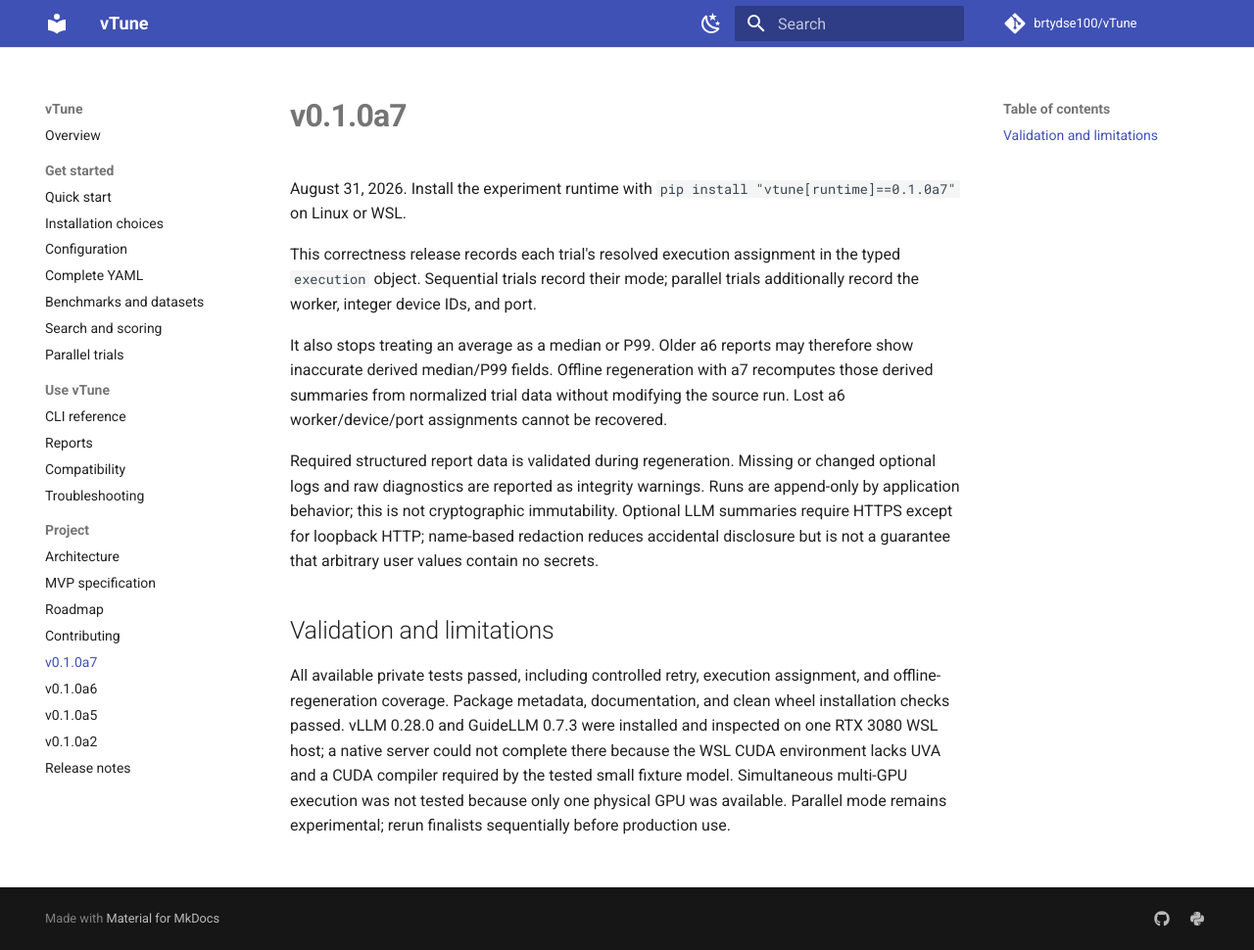
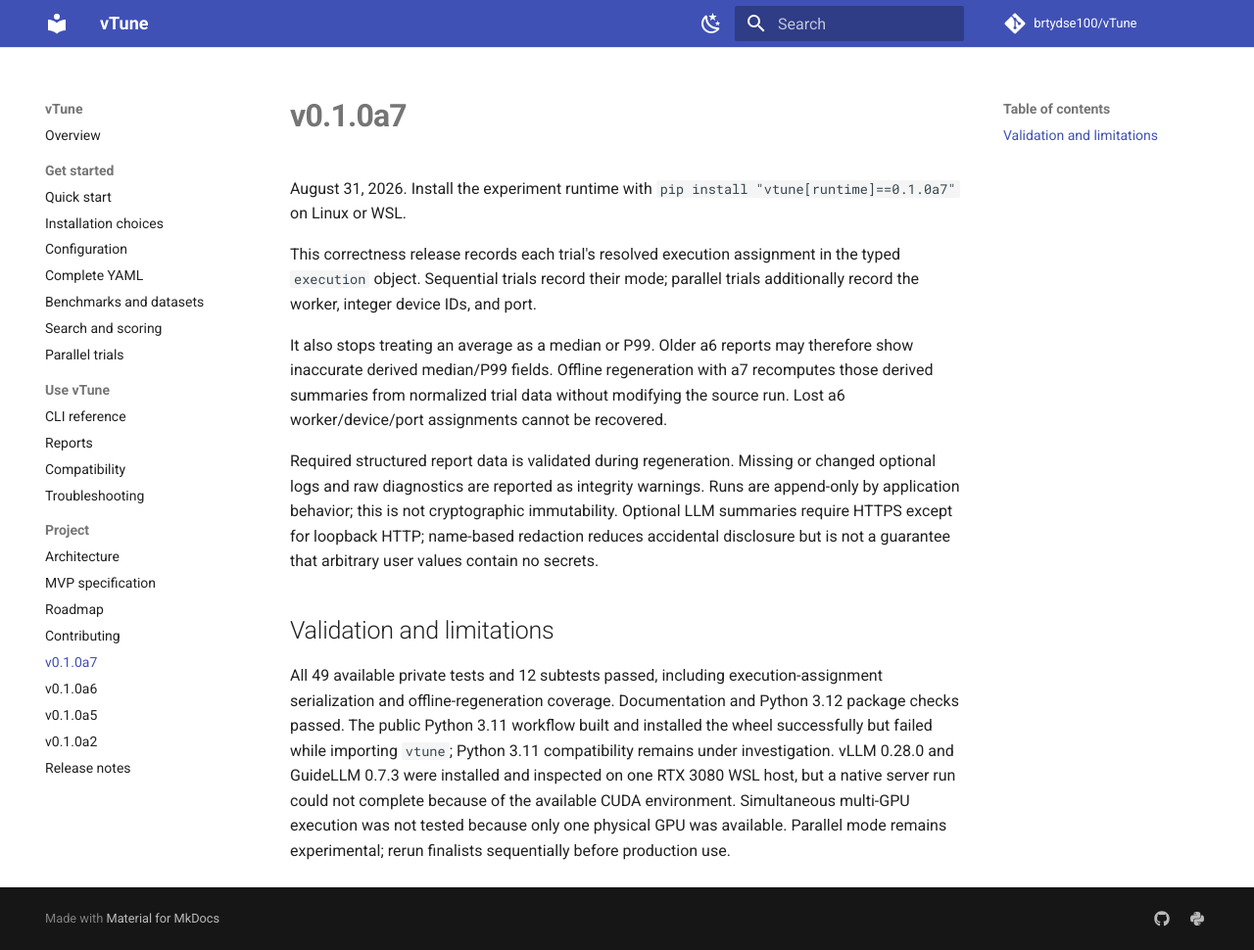
Before and after one commit to brtydse100/vTune, an MkDocs documentation site: the page built from docs/releases/v0.1.0a7.md, in a window 1280 px wide and 970 px high. Shown: the whole window at 98% size. Built offline with MkDocs 1.6.1 and Material for MkDocs 9.7.7, drawn with Linux system fonts in a browser that asks for light colours; comment, search, counter and statistics services are not loaded.

Commit message:
docs: correct a7 validation notes

```diff
--- a/docs/releases/v0.1.0a7.md
+++ b/docs/releases/v0.1.0a7.md
@@ -22,11 +22,13 @@ arbitrary user values contain no secrets.
 
 ## Validation and limitations
 
-All available private tests passed, including controlled retry, execution
-assignment, and offline-regeneration coverage. Package metadata, documentation,
-and clean wheel installation checks passed. vLLM 0.28.0 and GuideLLM 0.7.3
-were installed and inspected on one RTX 3080 WSL host; a native server could
-not complete there because the WSL CUDA environment lacks UVA and a CUDA
-compiler required by the tested small fixture model. Simultaneous multi-GPU
-execution was not tested because only one physical GPU was available. Parallel
-mode remains experimental; rerun finalists sequentially before production use.
+All 49 available private tests and 12 subtests passed, including
+execution-assignment serialization and offline-regeneration coverage.
+Documentation and Python 3.12 package checks passed. The public Python 3.11
+workflow built and installed the wheel successfully but failed while importing
+`vtune`; Python 3.11 compatibility remains under investigation. vLLM 0.28.0
+and GuideLLM 0.7.3 were installed and inspected on one RTX 3080 WSL host, but
+a native server run could not complete because of the available CUDA
+environment. Simultaneous multi-GPU execution was not tested because only one
+physical GPU was available. Parallel mode remains experimental; rerun finalists
+sequentially before production use.
```
Also changed, not shown: CHANGELOG.md (+1 -1 lines).
